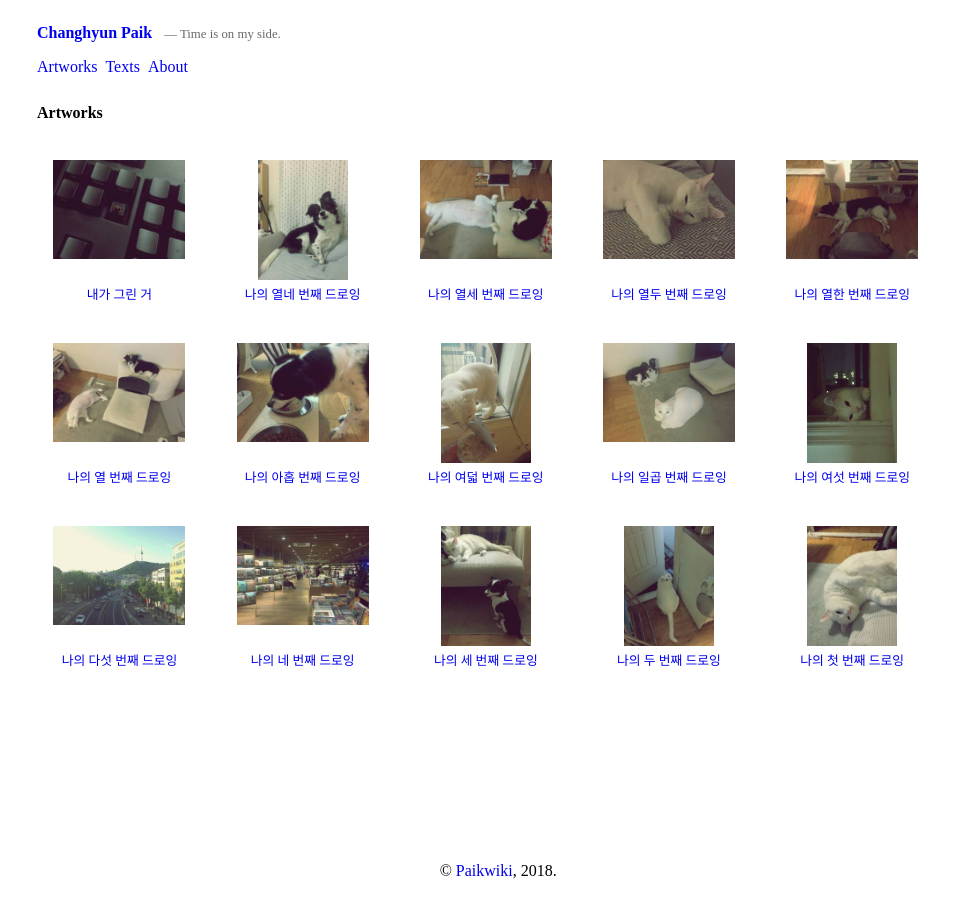
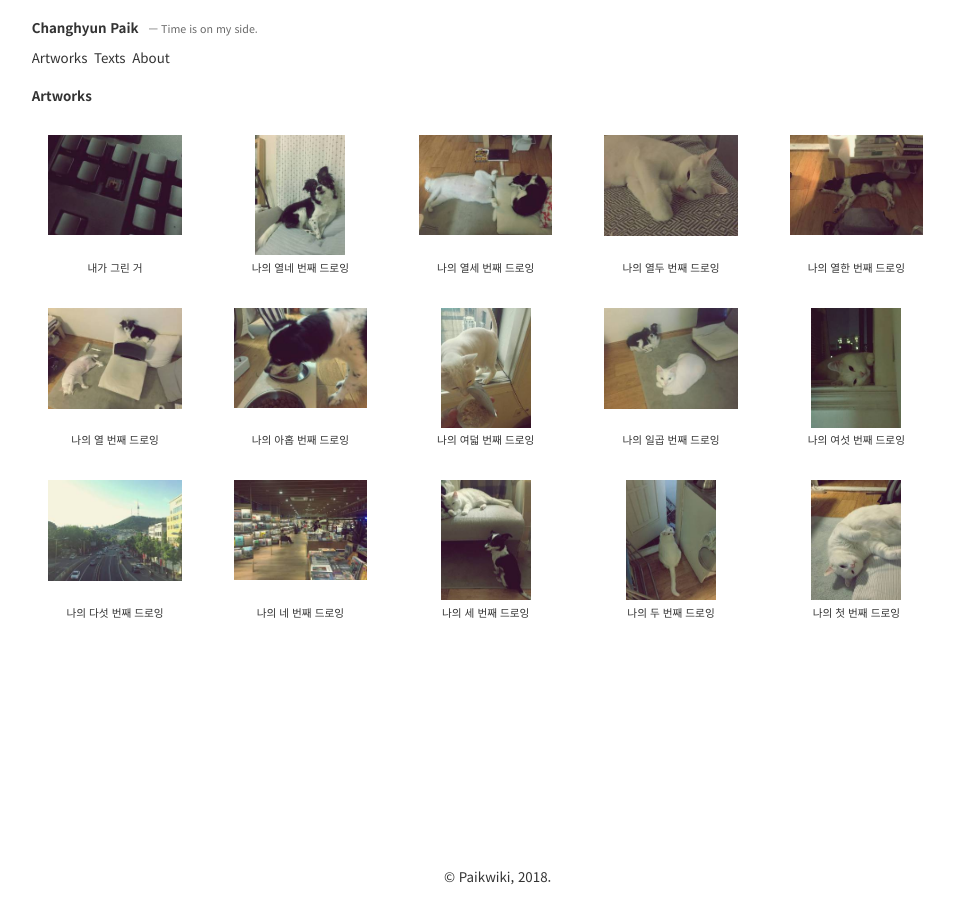
Before and after one commit to paikwiki/jt-alpha, a Jekyll site: the page built from index.html, in a window 1280 px wide. Shown: the whole page, without its empty margins (145-1099 px from the left). Built offline with Jekyll 4.4.1, drawn with Linux system fonts in a browser that asks for light colours.

Commit message:
Fix minor error:leopard:

```diff
--- a/css/styles.scss
+++ b/css/styles.scss
@@ -3,6 +3,6 @@
 # only Main files contain this front matter, not partials.
 ---
 
-// @import "fonts";
+@import "fonts";
 @import "base";
 @import "layout";
```
